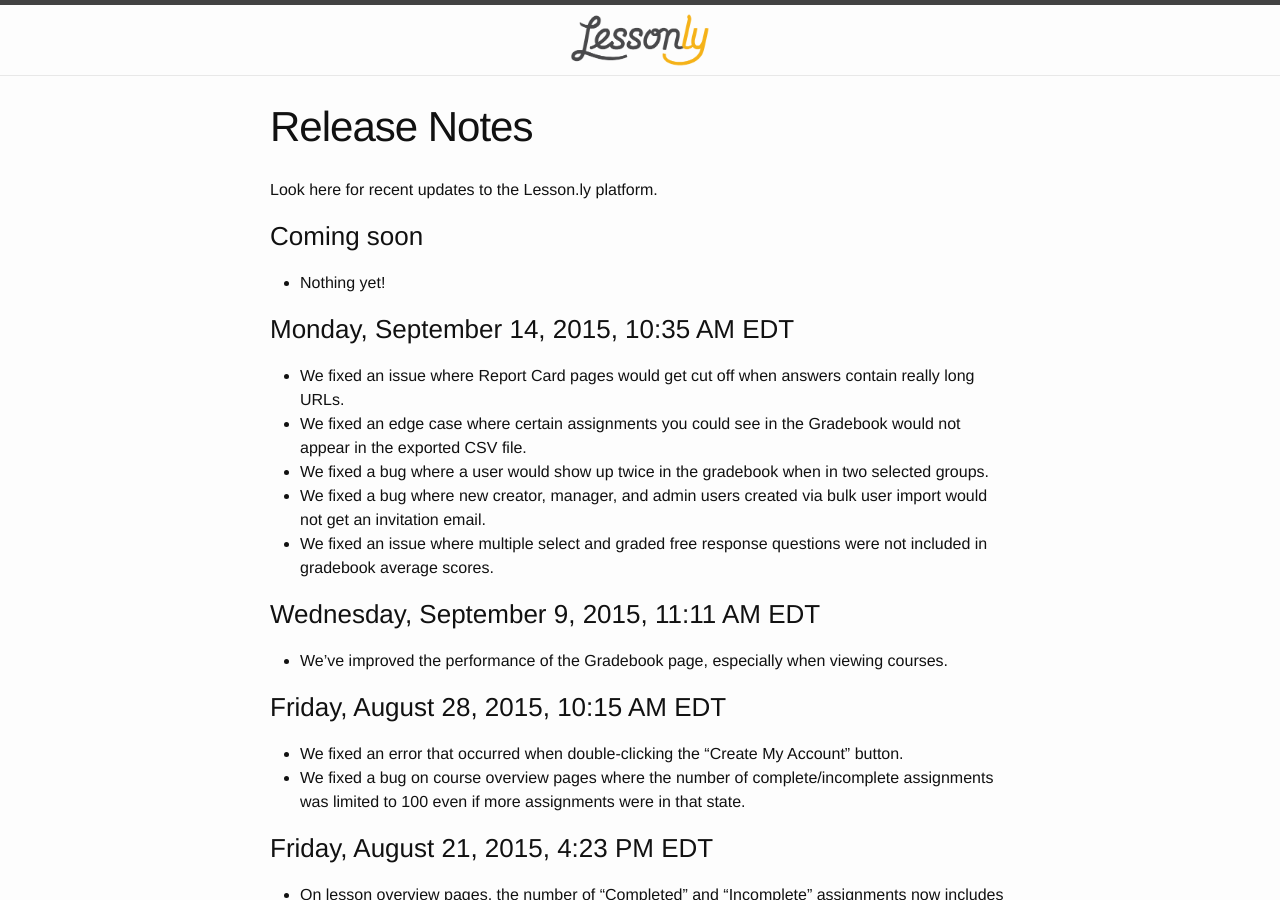
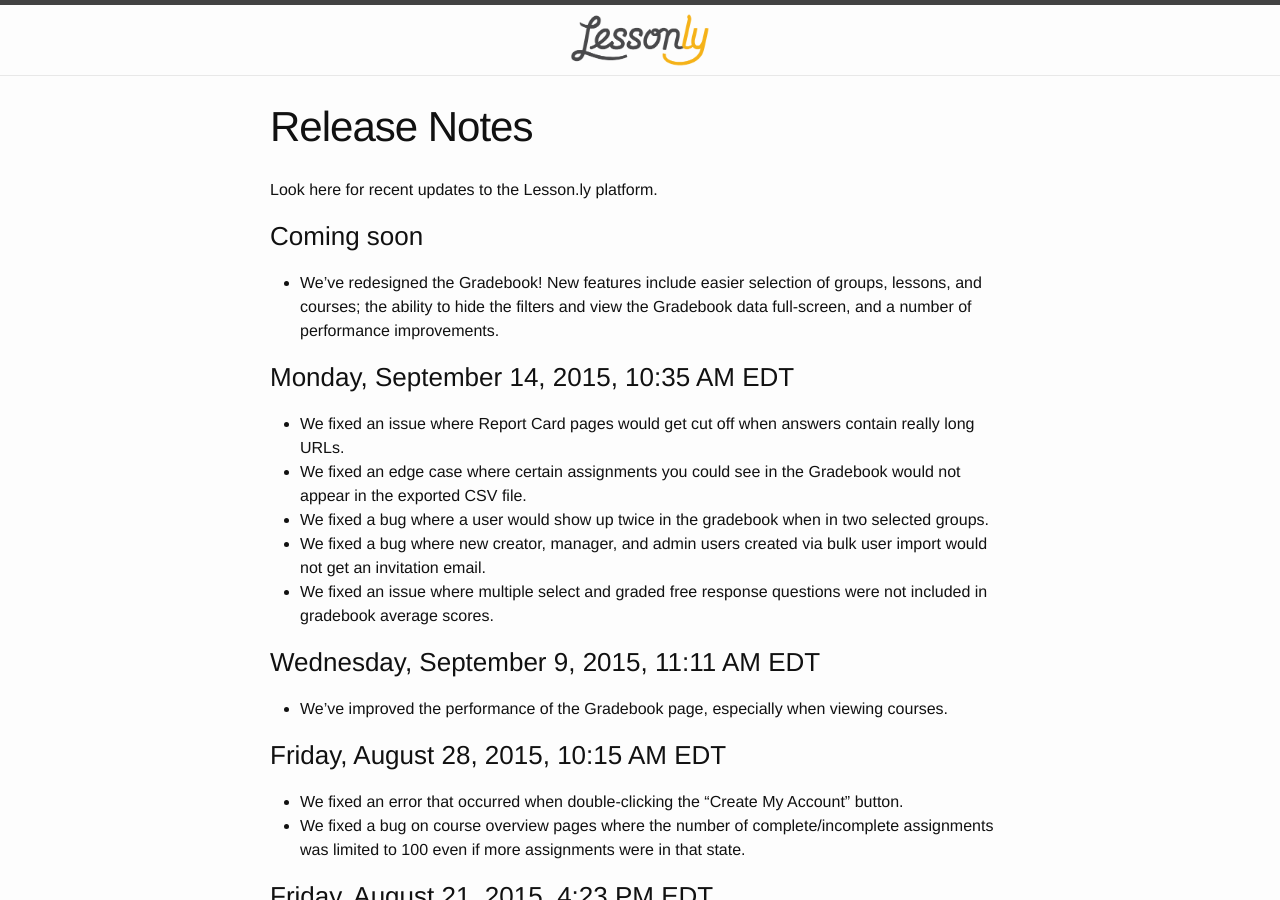
Before and after one commit to isabella232/lessonly.github.io, a Jekyll site: the page built from release-notes.md, in a window 1280 px wide and 900 px high. Built offline with Jekyll 4.4.1, drawn with Linux system fonts in a browser that asks for light colours.

Commit message:
New Gradebook, baby!

```diff
--- a/release-notes.md
+++ b/release-notes.md
@@ -8,7 +8,7 @@
 
 ### Coming soon
 
-- Nothing yet!
+- We've redesigned the Gradebook! New features include easier selection of groups, lessons, and courses; the ability to hide the filters and view the Gradebook data full-screen, and a number of performance improvements.
 
 ### Monday, September 14, 2015, 10:35 AM EDT
 
```
